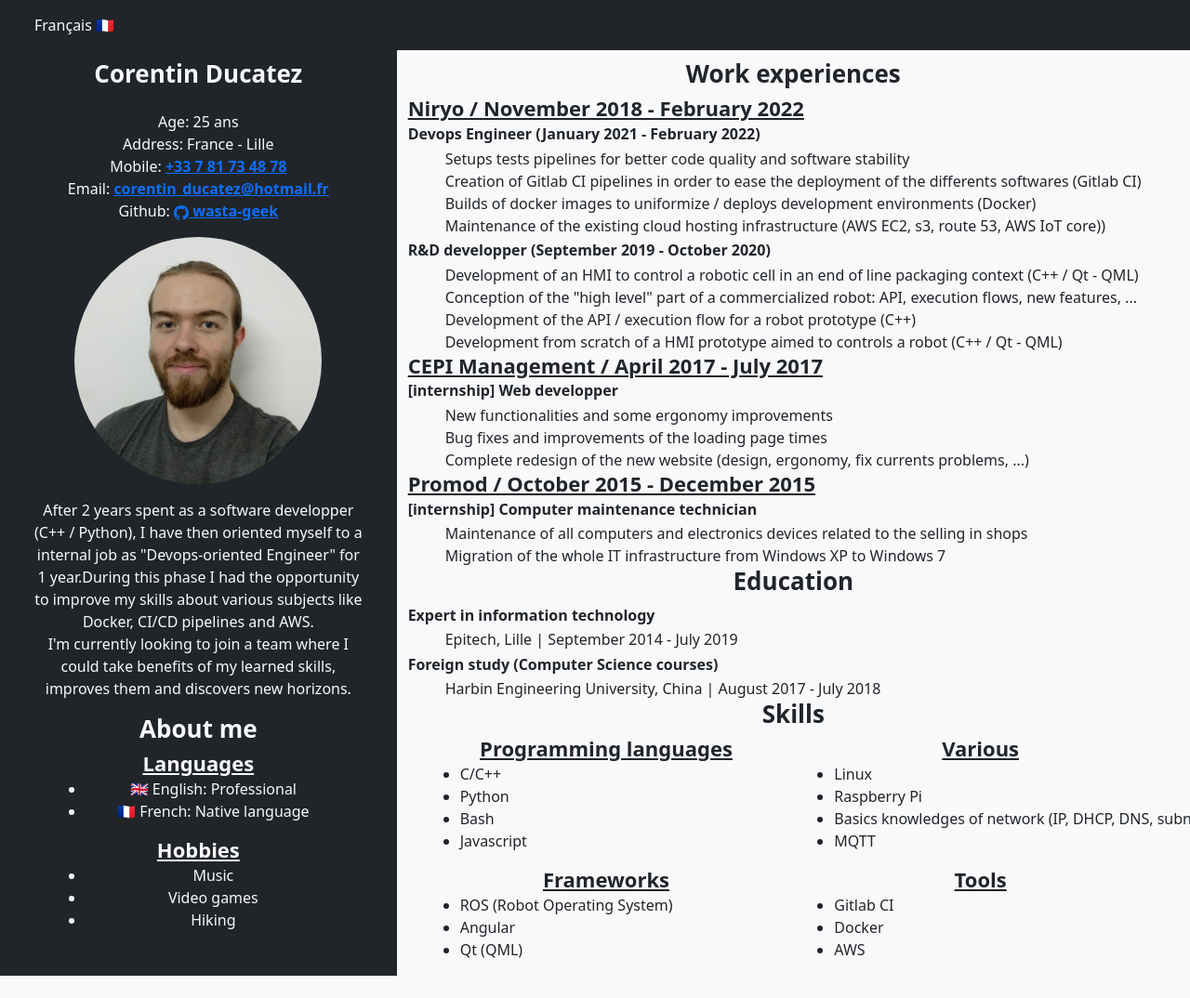
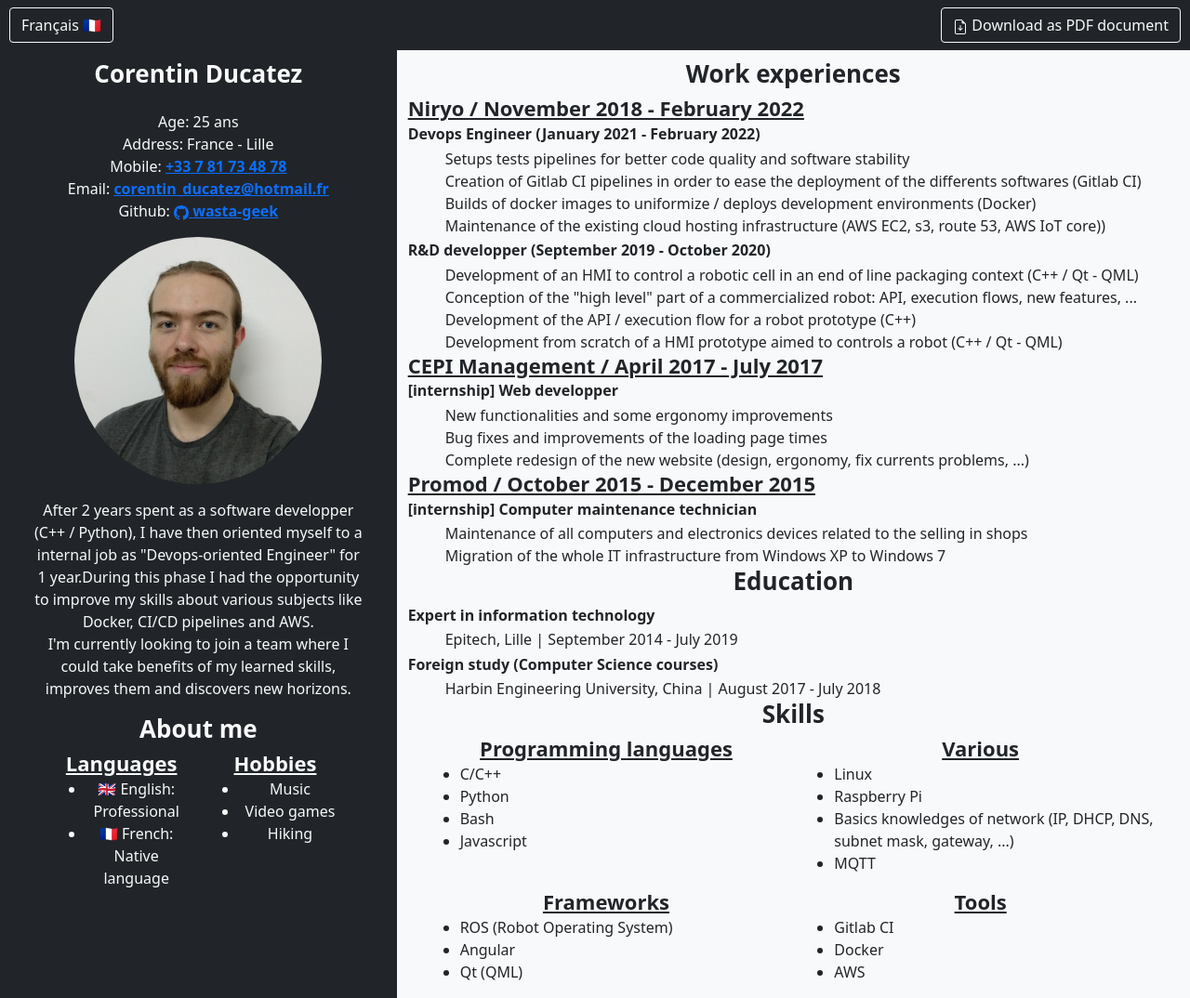
Before and after one commit to Wasta-Geek/curriculum-vitae, a Jekyll site: the page built from docs/en/index.markdown, in a window 1280 px wide. Shown: the whole page at 93% size. Built offline with Jekyll 4.4.1, drawn with Linux system fonts in a browser that asks for light colours; before the commit the page ends 1050 px from its top, so only the background shows below that.

Commit message:
Download button seems fine

```diff
--- a/docs/_config.yml
+++ b/docs/_config.yml
@@ -27,6 +27,8 @@ baseurl: "" # the subpath of your site, e.g. /blog
 url: "https://wasta-geek.github.io/curriculum-vitae" # the base hostname & protocol for your site, e.g. http://example.com
 github_username:  wasta-geek
 
+aws_s3_url: https://corentin-ducatez-resume-bucket-production.s3.eu-west-3.amazonaws.com
+
 ## Theme options
 show_downloads: true
 google_analytics: "G-163ZR9TR9F"
--- a/docs/_config_dev.yml
+++ b/docs/_config_dev.yml
@@ -27,6 +27,9 @@ baseurl: "" # the subpath of your site, e.g. /blog
 url: "http://localhost:4000" # the base hostname & protocol for your site, e.g. http://example.com
 github_username:  wasta-geek
 
+aws_s3_url: https://corentin-ducatez-resume-bucket-staging.s3.eu-west-3.amazonaws.com
+
+
 ## Theme options
 show_downloads: true
 google_analytics: [Your Google Analytics tracking ID]
--- /dev/null
+++ b/docs/_data/ui.yml
@@ -0,0 +1,3 @@
+download_pdf:
+  en: Download as PDF document
+  fr: Télécharger en document PDF
--- a/docs/_includes/header.html
+++ b/docs/_includes/header.html
@@ -3,16 +3,25 @@
   {%- assign page_paths = site.header_pages | default: default_paths -%}
   {%- assign title_language_key = "title_" | append: page.lang -%}
 
-    <nav class="navbar navbar-expand-lg navbar-dark bg-dark text-light no-theme-switch">
-      <div class="container row justify-content-start">
+    <nav class="navbar navbar-text navbar-dark bg-dark text-light no-theme-switch" style="padding-left: 10px; padding-right: 10px;">
+
         {% for language in site.available_languages %}
         {% if language != page.lang %}
-        <a href="{{ language | absolute_url }}" class="language_button">
-          <button class="btn bg-dark text-light no-theme-switch">{{ site.baseurl }}{{ site.data.languages["label"][language] }} {{ site.data.languages["icon"][language] }}</button>
+        <a href="{{ language | absolute_url }}">
+          <button class="btn bg-dark text-light border-light no-theme-switch">{{ site.baseurl }}{{ site.data.languages["label"][language] }} {{ site.data.languages["icon"][language] }}</button>
         </a>
         {% endif %}
         {% endfor %}
-      </div>
+        <a href="{{ site.aws_s3_url }}/{{ page.lang }}.pdf" Download>
+          <button class="btn bg-dark text-light border-light no-theme-switch">
+            <svg xmlns="http://www.w3.org/2000/svg" width="16" height="16" fill="currentColor" class="bi bi-file-earmark-arrow-down" viewBox="0 0 16 16">
+              <path d="M8.5 6.5a.5.5 0 0 0-1 0v3.793L6.354 9.146a.5.5 0 1 0-.708.708l2 2a.5.5 0 0 0 .708 0l2-2a.5.5 0 0 0-.708-.708L8.5 10.293V6.5z"/>
+              <path d="M14 14V4.5L9.5 0H4a2 2 0 0 0-2 2v12a2 2 0 0 0 2 2h8a2 2 0 0 0 2-2zM9.5 3A1.5 1.5 0 0 0 11 4.5h2V14a1 1 0 0 1-1 1H4a1 1 0 0 1-1-1V2a1 1 0 0 1 1-1h5.5v2z"/>
+            </svg>
+            {{ site.data.ui["download_pdf"][page.lang] }}
+          </button>
+        </a>
+
     </nav>
   </div>
 </header>
--- a/docs/_sass/main.scss
+++ b/docs/_sass/main.scss
@@ -90,11 +90,6 @@
 
 @media (min-width: 1200px)
 {
-    ul
-    {
-        white-space: nowrap;
-    }
-
     h2
     {
         font-size: 1.625rem;
```
